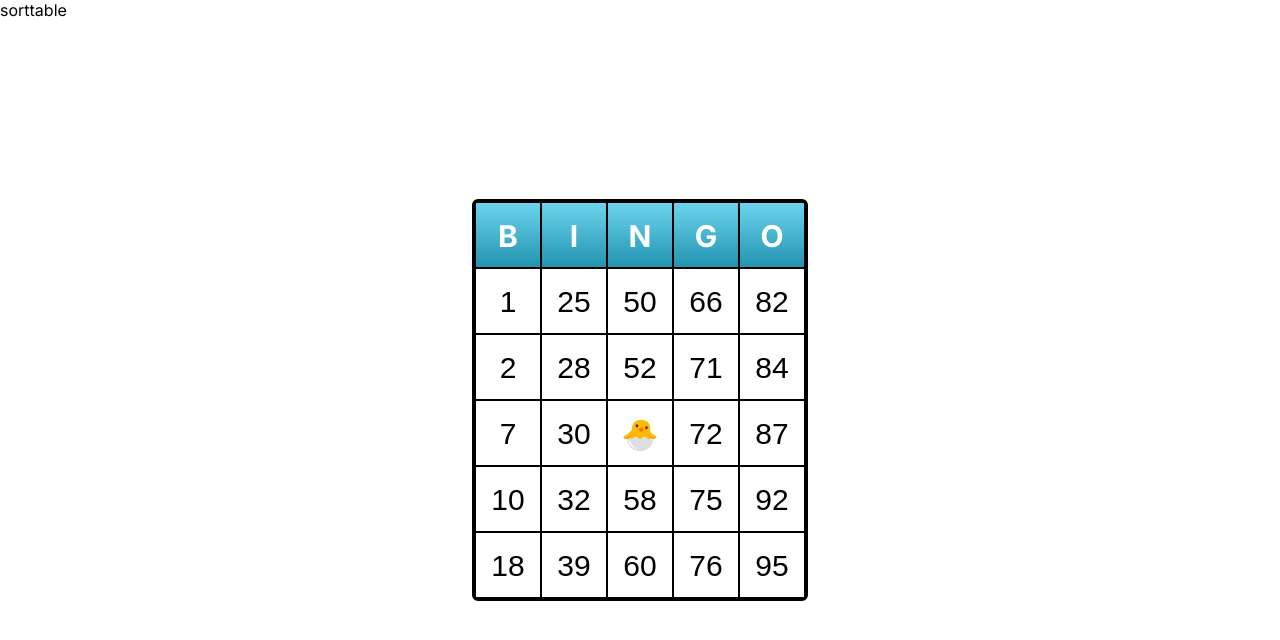
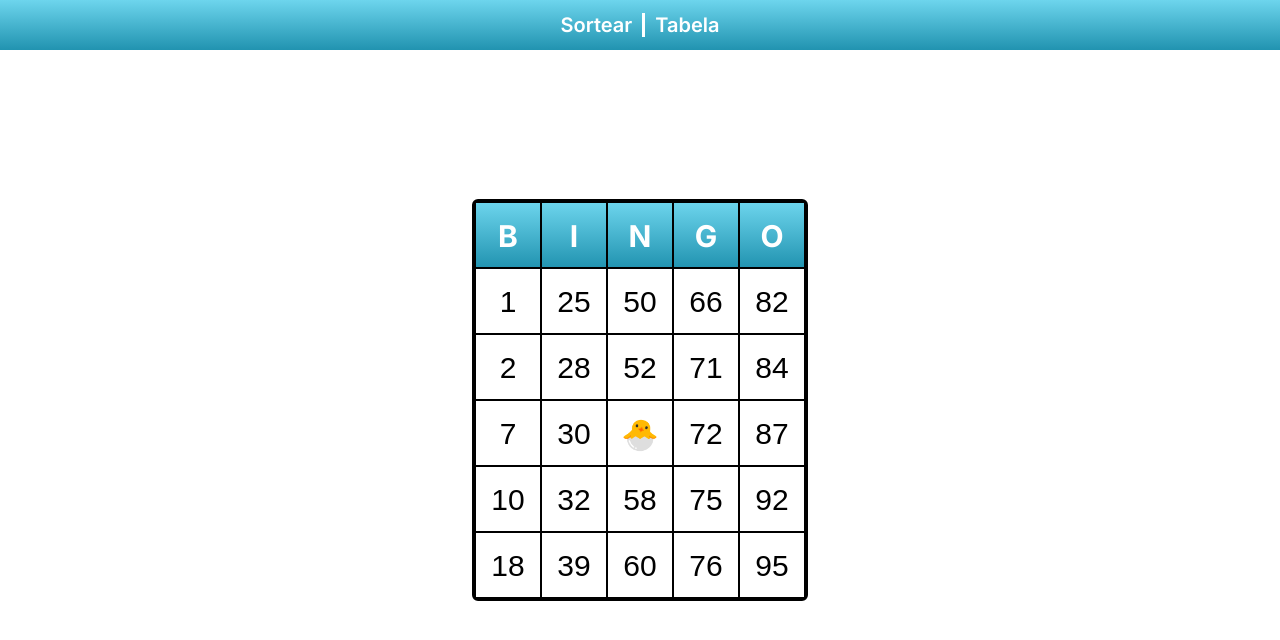
Before and after one commit to Davidlblanco/bingo, a Next.js app: page / in a window 1280 px wide. Shown: the top 640 px of the page. Built offline with nearby package versions, Linux system fonts and the light colour scheme.

Commit message:
header style

```diff
--- a/src/app/components/Header.tsx
+++ b/src/app/components/Header.tsx
@@ -1,11 +1,11 @@
 import React from 'react'
-
+import styles from "./header.module.css";
 export default function Header() {
 
   return (
-    <div>
-        <a href='/sort'>sort</a>
-        <a href='/'>table</a>
+    <div className={styles.header}>
+        <a href='/sort'>Sortear</a>
+        <a href='/'>Tabela</a>
     </div>
   )
 }
--- /dev/null
+++ b/src/app/components/header.module.css
@@ -0,0 +1,19 @@
+.header{
+  width: 100vw;
+  height: 50px;
+  background: #2193b0;  /* fallback for old browsers */
+  background: -webkit-linear-gradient(to bottom, #6dd5ed, #2193b0);  /* Chrome 10-25, Safari 5.1-6 */
+  background: linear-gradient(to bottom, #6dd5ed, #2193b0); /* W3C, IE 10+/ Edge, Firefox 16+, Chrome 26+, Opera 12+, Safari 7+ */
+  color:#fff;
+  font-weight: 600;
+  font-size: 20px;
+  display: flex;
+  align-items: center;
+  justify-content: center;
+  gap: 10px;
+}
+.header a:last-child{
+  border-left:3px solid #fff ;
+  padding-left: 10px;
+
+}
```
